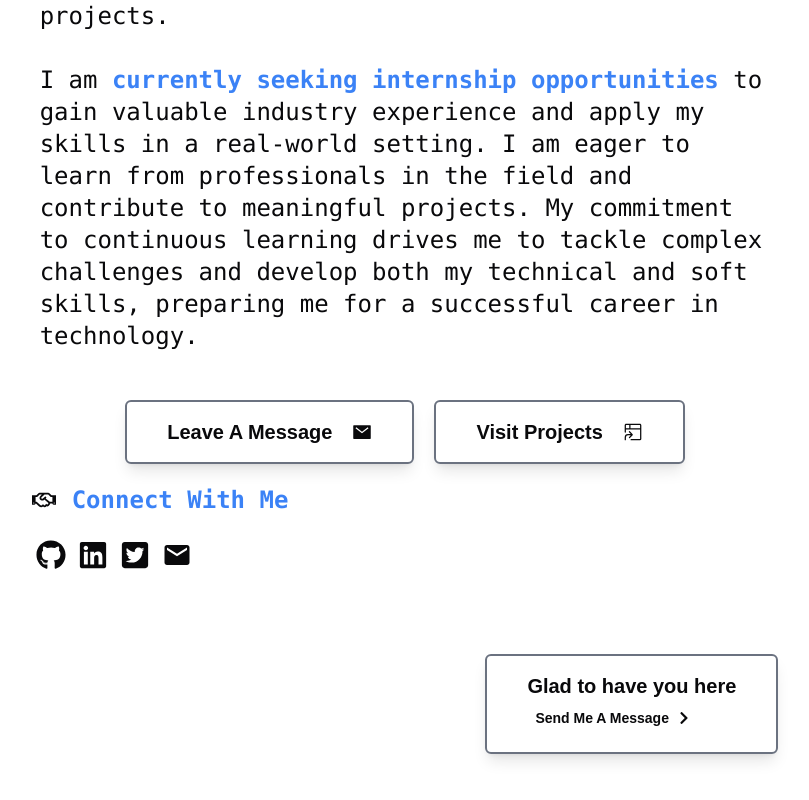
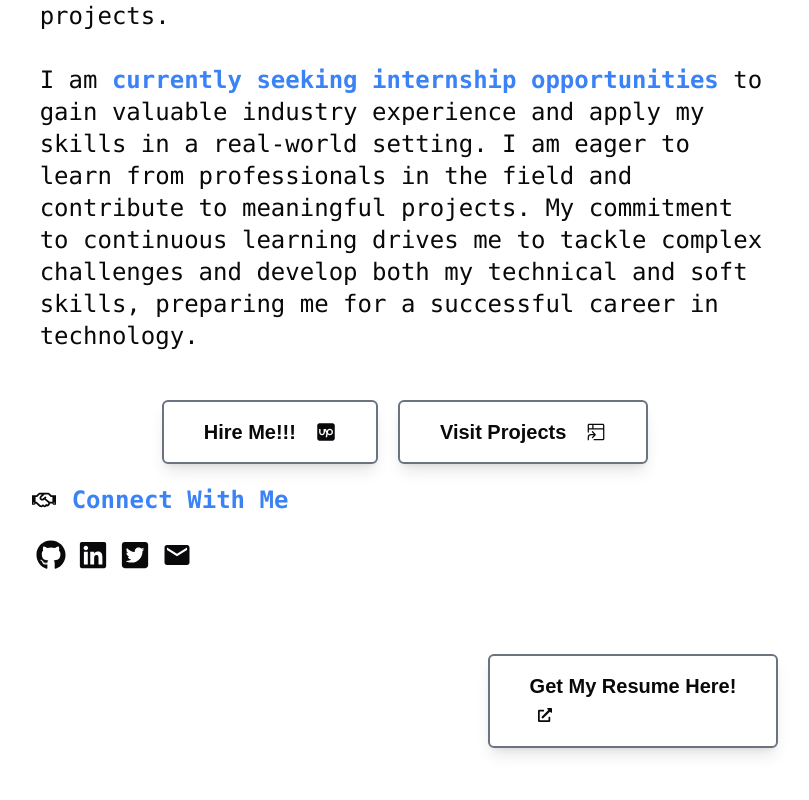
Before and after one commit to Mr-Dwight-Schrute-CPU/portfolio, a Next.js app: page /about in a window 1280 px wide. Shown: the part 689-1489 px from the top of the page, without its empty margins (235-1044 px from the left). Built offline with nearby package versions, Linux system fonts and the light colour scheme.

Commit message:
resume added

```diff
--- a/src/app/about/page.tsx
+++ b/src/app/about/page.tsx
@@ -2,6 +2,7 @@
 import Image from 'next/image'
 import {  FaChevronRight, FaGithub, FaLinkedin, FaRegHandshake } from "react-icons/fa";
 import { MdMail } from "react-icons/md";
+import { FaExternalLinkAlt } from "react-icons/fa";
 import Link from 'next/link'
 import { useRouter } from 'next/navigation'
 import React from 'react'
@@ -10,6 +11,7 @@ import { IoMailSharp } from "react-icons/io5";
 import { IoInformationCircleOutline } from 'react-icons/io5'
 import { FaTwitterSquare } from "react-icons/fa";
 import { FaSquareInstagram } from "react-icons/fa6";
+import { FaSquareUpwork } from "react-icons/fa6";
 const page = () => {
   // eslint-disable-next-line react-hooks/rules-of-hooks
   const router = useRouter();
@@ -33,9 +35,11 @@ const page = () => {
         </p>
       </div>
       <div className='flex flex-col md:flex-row items-center gap-5 my-5'>
-        <button onClick={() => {router.replace('/#EmailSection')}} className="tilt-button flex items-center gap-5 text-xl">
-          Leave A Message <IoMailSharp/>
+        <Link href='https://www.upwork.com/freelancers/~01197b924244b64389' target="_blank" rel="noopener noreferrer">
+        <button className="tilt-button flex items-center gap-5 text-xl">
+          Hire Me!!! <FaSquareUpwork/>
         </button>
+        </Link>
         <button onClick={() => {router.replace('/projects')}} className="tilt-button flex items-center gap-5 text-xl">
               Visit Projects <GoProjectSymlink/>
         </button>
@@ -61,14 +65,16 @@ const page = () => {
         </div>
       </div>
       <div className='my-10 mt-20 w-full text-right'>
-      <Link href="mailto:kunalnasa.dev@gmail.com">
+      <Link href="https://drive.google.com/file/d/1VzfE4J7hh3u5pxtNcF7zClhdcDzU4z32/view?usp=sharing"
+      target="_blank"
+      rel="noopener noreferrer">
         <button className='tilt-button'>
           <div className='text-xl'>
-          Glad to have you here
+            Get My Resume Here!
           </div>
           <div className='flex p-2 items-center gap-2 text-sm'>
-          Send Me A Message
-          <FaChevronRight/>
+
+          <FaExternalLinkAlt/>
           </div>
 
         </button>
--- a/src/app/page.tsx
+++ b/src/app/page.tsx
@@ -11,6 +11,7 @@ import Card from "@/components/Card";
 import { FaChevronRight } from "react-icons/fa6";
 import { useRouter } from "next/navigation";
 import EmailForm from "@/components/EmailForm";
+import { IoDocument } from "react-icons/io5";
 
 export default function Home() {
   const skills = ImportedSkills;
@@ -31,6 +32,8 @@ export default function Home() {
           <Link className="transform hover:-translate-y-2 transition-all duration-300 hover:scale-105 hover:shadow-lg hover:shadow-gray-500/50 p-1 md:p-2 rounded-full" href='https://github.com/KunalNasa' target="_blank" rel="noopener noreferrer"><FaGithub /></Link>
           <Link className="transform hover:-translate-y-2 transition-all duration-300 hover:scale-105 hover:shadow-lg hover:shadow-gray-500/50 p-1 md:p-2 rounded-full" href='https://www.linkedin.com/in/kunal-nasa-24840b249/' target="_blank" rel="noopener noreferrer"><FaLinkedin /></Link>
           <Link className="transform hover:-translate-y-2 transition-all duration-300 hover:scale-105 hover:shadow-lg hover:shadow-gray-500/50 p-1 md:p-2 rounded-full" href='https://x.com/nasa_kunal' target="_blank" rel="noopener noreferrer"><FaTwitterSquare /></Link>
+          <Link className="transform hover:-translate-y-2 transition-all duration-300 hover:scale-105 hover:shadow-lg hover:shadow-gray-500/50 p-1 md:p-2 rounded-full" href='https://drive.google.com/file/d/1VzfE4J7hh3u5pxtNcF7zClhdcDzU4z32/view?usp=sharing' target="_blank" rel="noopener noreferrer"><IoDocument /></Link>
+
         </div>
         <div className="h-64 text-5xl w-full flex items-center justify-center animation-bounce">
           <RiScrollToBottomLine />
@@ -73,13 +76,13 @@ export default function Home() {
         ))}
         </div>
         </div>
-
       </div>
 
       <div className="Projects-Button mx-auto my-10">
       <button onClick={() => {router.replace('/projects')}} className="tilt-button flex items-center gap-5 text-lg">
         Load More <FaChevronRight/>
   </button>
+
       </div>
       <div id="EmailSection">
         <EmailForm/>
```
Also changed, not shown: public/Images/StarsBg.jpg (added).
